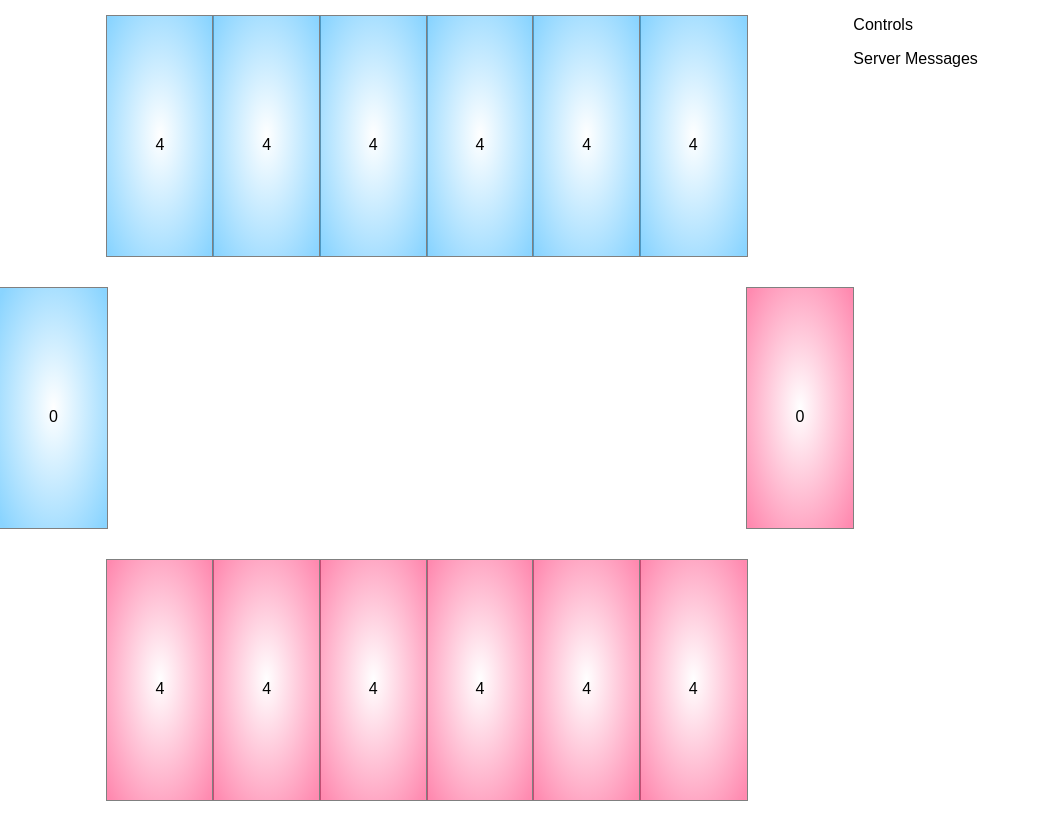
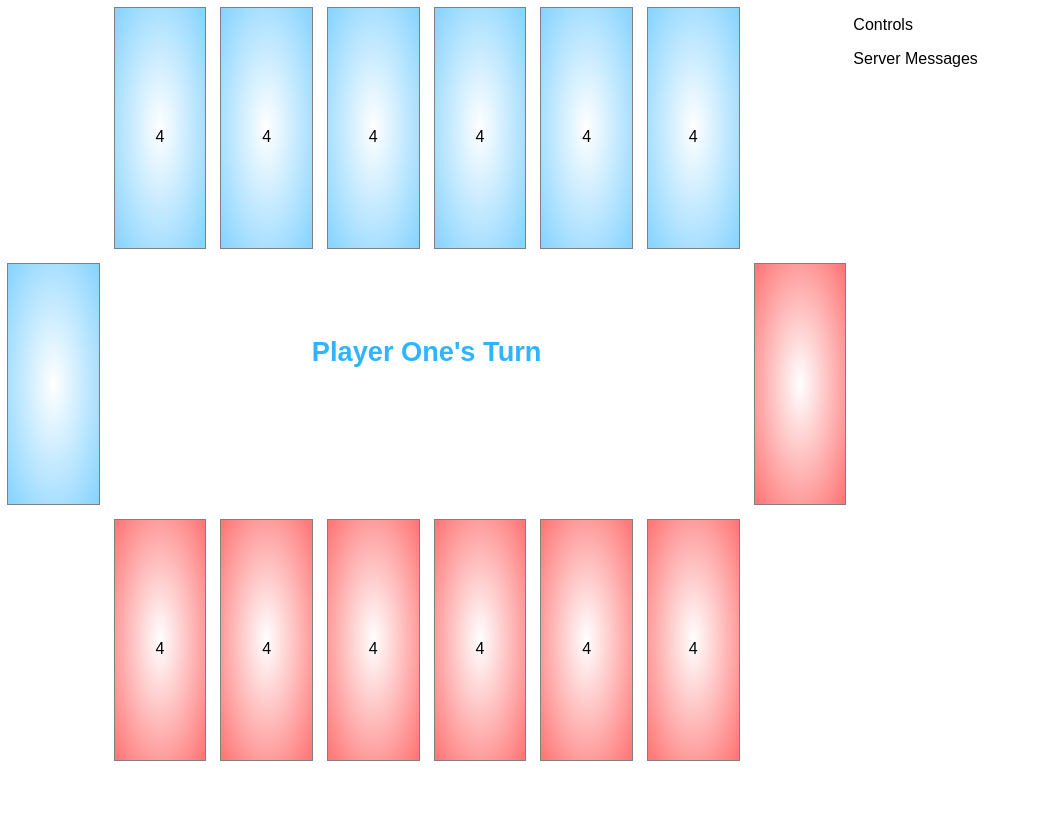
Before and after one commit to mdavolio/mancala, a plain HTML site: page www/index.html in a window 1280 px wide. Shown: the whole page, without its empty margins (0-1040 px from the left). Drawn offline with nearby package versions, Linux system fonts and the light colour scheme.

Commit message:
Updated to note the current turn

```diff
--- a/www/index.html
+++ b/www/index.html
@@ -51,7 +51,7 @@
           <p class="box player_one" id="cell-13">?</p>
         </div>
         <div class="pure-u-3-4">
-          <p class="box hide">?</p>
+          <p class="box player_turn" id="player_turn">Player Turn</p>
         </div>
         <div class="pure-u-1-8">
           <p class="box player_two" id="cell-06">?</p>
--- a/www/index.js
+++ b/www/index.js
@@ -1,5 +1,6 @@
 var board_current = [4, 4, 4, 4, 4, 4, 0, 4, 4, 4, 4, 4, 4, 0];
 var player_turn = 1;
+
 
 const cell_click = move => {
   console.log(`Click ${move}`);
@@ -13,10 +14,16 @@ const cell_click = move => {
       board_current = e.board;
       player_turn = e.player_turn;
       console.log(e);
+      render_player(player_turn);
       render_board(board_current);
     }
   });
 };
+const render_player = (turn) => {
+  const turn_elm = $('#player_turn');
+  turn_elm.html(`Player ${player_turn == 1 ? 'One' : 'Two'}'s Turn`);
+  turn_elm.css('color', player_turn == 1 ? 'rgba(33, 174, 255, 0.93)' : 'rgba(255, 0, 0, 0.93)');
+}
 
 const i_to_str = i => i >= 10 ? `${i}` : `0${i}`;
 const board_to_str = R.pipe(
@@ -30,7 +37,8 @@ const over_cells = (cb) => {
   )(14);
 };
 const cell_from_id = i => $(`#cell-${i_to_str(i)}`);
-const render_board = (board) => over_cells(i => cell_from_id(i).html(board[i]));
+const render_board = (board) => over_cells(i => cell_from_id(i).html(board[i] > 0 ? board[i] : ''));
 over_cells(i => cell_from_id(i).on('touchstart click', evt => cell_click(i)));
 
 render_board(board_current);
+render_player(player_turn);
--- a/www/main.css
+++ b/www/main.css
@@ -1,10 +1,9 @@
 p.box {
-  /*color: teal;*/
   height: 15vh;
   padding-top: 15vh;
   text-align: center;
-  /*outline: 1px red solid;*/
   outline: 1px grey solid;
+  margin: 1vh;
 }
 
 p.player_one {
@@ -12,7 +11,16 @@ p.player_one {
 }
 
 p.player_two {
-  background-image: radial-gradient(rgba(222, 222, 222, 0), rgba(255, 33, 105, 0.53) 96%);
+  background-image: radial-gradient(rgba(222, 222, 222, 0), rgba(255, 0, 0, 0.53) 96%);
+}
+
+p.player_turn {
+  outline: none;
+  height: 12vh;
+  padding-top: 9vh;
+  font-size: 170%;
+  /*text-shadow: 1px 1px 1px #000;*/
+  font-weight: bold;
 }
 
 p.hide {
```
